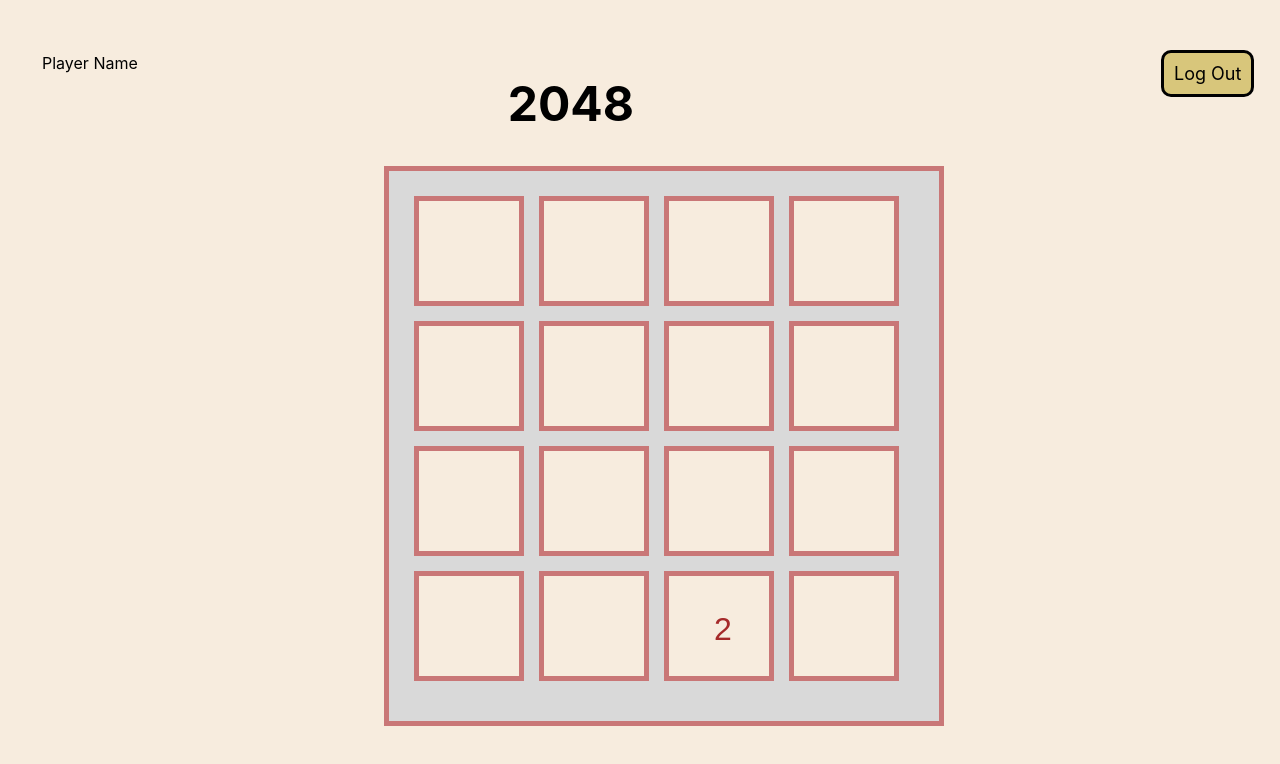
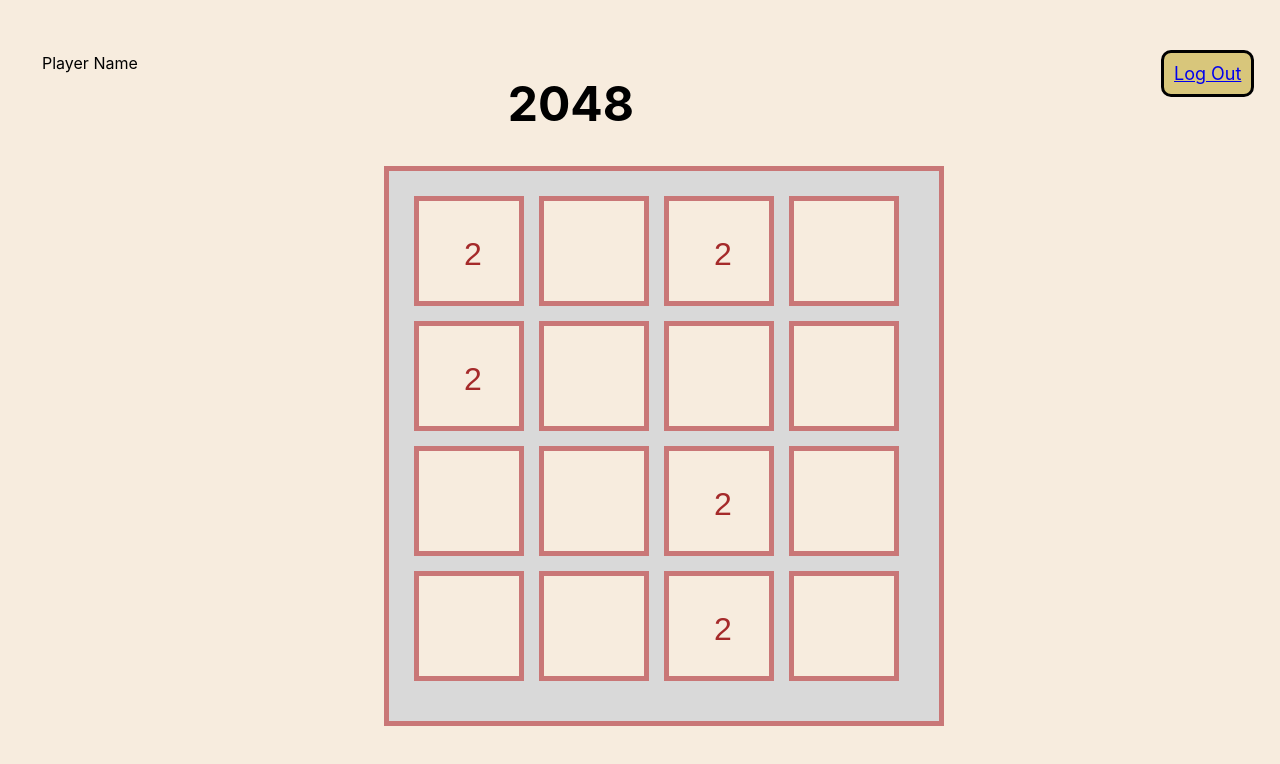
Before and after one commit to webAhead1/2048Game, a React (Create React App) app: page / in a window 1280 px wide. Shown: the top 764 px of the page. Built offline with nearby package versions, Linux system fonts and the light colour scheme.

Commit message:
Added arrow down handler

```diff
--- a/public/index.html
+++ b/public/index.html
@@ -9,7 +9,6 @@
       name="description"
       content="Web site created using create-react-app"
     />
-    <link rel="apple-touch-icon" href="%PUBLIC_URL%/logo192.png" />
     <!--
       manifest.json provides metadata used when your web app is installed on a
       user's mobile device or desktop. See https://developers.google.com/web/fundamentals/web-app-manifest/
--- a/src/App.js
+++ b/src/App.js
@@ -4,17 +4,27 @@ import GameFrame from "./components/frame/GameFrame";
 import Heading from "./components/Heading/Heading";
 import LogOut from "./components/LogOut/LogOut";
 
+let rowRand = Math.floor(Math.random() * 4);
+let colRand = Math.floor(Math.random() * 4);
+
+let initialNumbers = [
+  [2, 0, 2, 0],
+  [2, 0, 0, 0],
+  [0, 0, 2, 0],
+  [0, 0, 0, 0],
+];
+
+initialNumbers[rowRand][colRand] = 2;
+
 function App() {
+  const [numbers, updateNumbers] = React.useState(initialNumbers);
+  console.log(numbers);
   return (
     <main className="App">
+      <Heading />
 
-          <Heading />
-
-
-          <GameFrame />
-          <LogOut />
-
-
+      <GameFrame numbers={numbers} updateNumbers={updateNumbers} />
+      <LogOut />
     </main>
   );
 }
--- a/src/components/LogOut/LogOut.jsx
+++ b/src/components/LogOut/LogOut.jsx
@@ -1,9 +1,11 @@
 import React from "react";
 import "./LogOut.css";
 
-function LogOut(){
-    return(
-        <a className="restart-button">Log Out</a>
-    )
+function LogOut() {
+  return (
+    <a className="restart-button" href="/">
+      Log Out
+    </a>
+  );
 }
 export default LogOut;
--- a/src/components/frame/GameFrame.js
+++ b/src/components/frame/GameFrame.js
@@ -1,22 +1,32 @@
 import React from "react";
+import keyHandlers from "../../scripts/keyHandler";
 import "./frameStyle.css";
-let rowRand = Math.floor(Math.random()*4);
-let colRand = Math.floor(Math.random()*4);
 
-let numbers = [
-  [0, 0, 0, 0],
-  [0, 0, 0, 0],
-  [0, 0, 0, 0],
-  [0, 0, 0, 0],
-];
-numbers[rowRand][colRand]=2;
-function GameFrame() {
+let cellId = 0;
+
+function GameFrame(props) {
+  React.useEffect(() => {
+    const handleKeyDown = (event) => {
+      if (event.key === "ArrowDown") {
+        console.log(event.key);
+        props.updateNumbers(keyHandlers.arrowDown(props.numbers));
+      }
+      console.log("key down");
+    };
+    window.addEventListener("keydown", handleKeyDown);
+
+    const cleanup = () => {
+      window.removeEventListener("keydown", handleKeyDown);
+    };
+    return cleanup;
+  });
+
   return (
     <div className="gameFrame">
-      {numbers.map((row) =>
+      {props.numbers.map((row) =>
         row.map((number) => (
-          <div className="cell">
-            <label className="cellNumber">{number>0 ? number : null}</label>
+          <div className="cell" key={cellId++}>
+            <label className="cellNumber">{number > 0 ? number : null}</label>
           </div>
         ))
       )}
--- /dev/null
+++ b/src/scripts/keyHandler.js
@@ -0,0 +1,63 @@
+function handleArrowDown(arr) {
+  const array = [...arr];
+  for (let cols = 0; cols < 4; cols++) {
+    for (let rows = 0; rows < 3; rows++) {
+      if (array[rows][cols] == array[rows + 1][cols]) {
+        array[rows + 1][cols] *= 2;
+        array[rows][cols] = 0;
+        rows++;
+      }
+    }
+  }
+  let emptyCellQueue = [];
+  let tempCords;
+  for (let col = 0; col < 4; col++) {
+    for (let row = 3; row >= 0; row--) {
+      if (array[row][col] == 0) {
+        emptyCellQueue.push({ emptyRow: row, emptyCol: col });
+      } else if (array[row][col] != 0 && emptyCellQueue.length > 0) {
+        tempCords = emptyCellQueue.shift();
+        console.log(tempCords);
+        array[tempCords.emptyRow][tempCords.emptyCol] = array[row][col];
+        array[row][col] = 0;
+        emptyCellQueue.push({ emptyRow: row, emptyCol: col });
+      }
+    }
+    emptyCellQueue = [];
+  }
+  return array;
+}
+
+function handleArrowUp(arr) {
+  const array = [...arr];
+  for (let cols = 0; cols < 4; cols++) {
+    for (let rows = 0; rows < 3; rows++) {
+      if (array[rows][cols] == array[rows + 1][cols]) {
+        array[rows + 1][cols] *= 2;
+        array[rows][cols] = 0;
+        rows++;
+      }
+    }
+  }
+  let emptyCellQueue = [];
+  let tempCords;
+  for (let col = 0; col < 4; col++) {
+    for (let row = 3; row >= 0; row--) {
+      if (array[row][col] == 0) {
+        emptyCellQueue.push({ emptyRow: row, emptyCol: col });
+      } else if (array[row][col] != 0 && emptyCellQueue.length > 0) {
+        tempCords = emptyCellQueue.shift();
+        console.log(tempCords);
+        array[tempCords.emptyRow][tempCords.emptyCol] = array[row][col];
+        array[row][col] = 0;
+        emptyCellQueue.push({ emptyRow: row, emptyCol: col });
+      }
+    }
+    emptyCellQueue = [];
+  }
+  return array;
+}
+
+export default {
+  arrowDown: handleArrowDown,
+};
```
Also changed, not shown: public/logo192.png (added).
